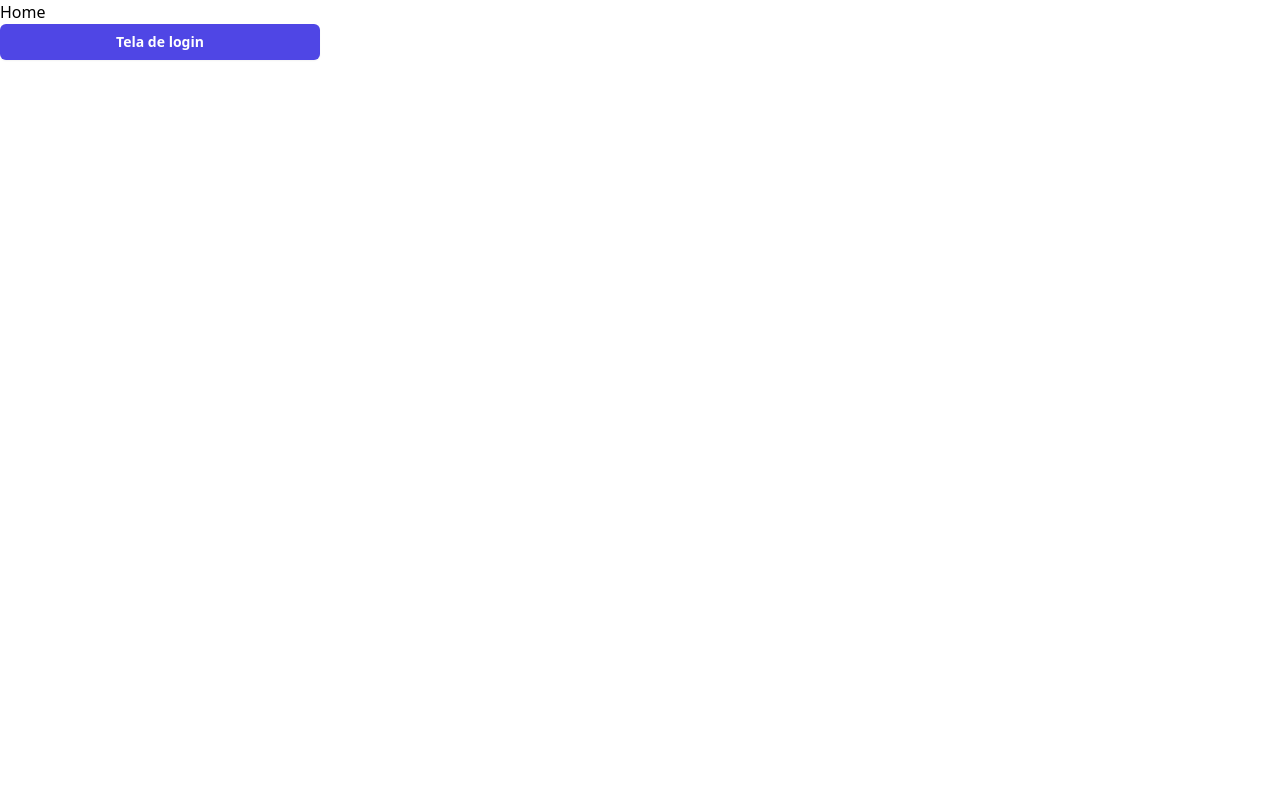
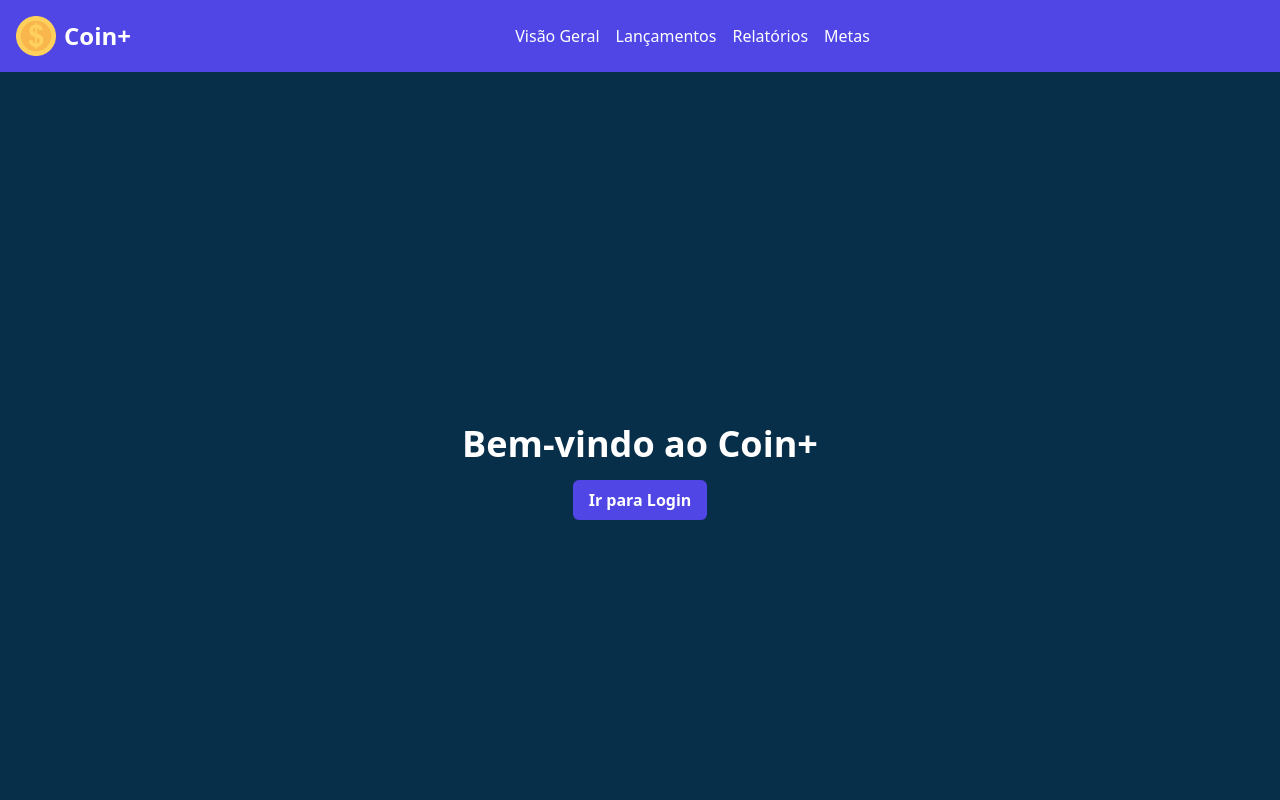
Before and after one commit to Felipe-Netto/Coin-, a Next.js app: page / in a window 1280 px wide. Shown: the top 800 px of the page. Built offline with nearby package versions, Linux system fonts and the light colour scheme.

Commit message:
fix: corrigindo diretórios da home

```diff
--- a/src/app/home/page.tsx
+++ /dev/null
@@ -1,7 +0,0 @@
-'use client';
-
-import Home from './home';
-
-export default function Page() {
-  return <Home />;
-}
--- a/src/app/page.tsx
+++ b/src/app/page.tsx
@@ -2,6 +2,7 @@
 
 import React from "react";
 import { useRouter } from "next/navigation";
+import Home from "../components/home";
 
 export default function Page() {
   const router = useRouter();
@@ -11,6 +12,7 @@
 
   return (
     <div>
+      <Home />;
       <h1>Home</h1>
       <button
         onClick={irProLogin}
--- a/src/app/home/menu.tsx
+++ b/src/components/menu.tsx
@@ -1,5 +1,5 @@
 import React from 'react';
-import moeda from '../../assets/moeda.png';
+import moeda from '../assets/moeda.png';
 import { StaticImageData } from 'next/image';
 
 const Menu = () => {
```
Also changed, not shown: src/components/home.tsx (renamed from src/app/home/home.tsx).
